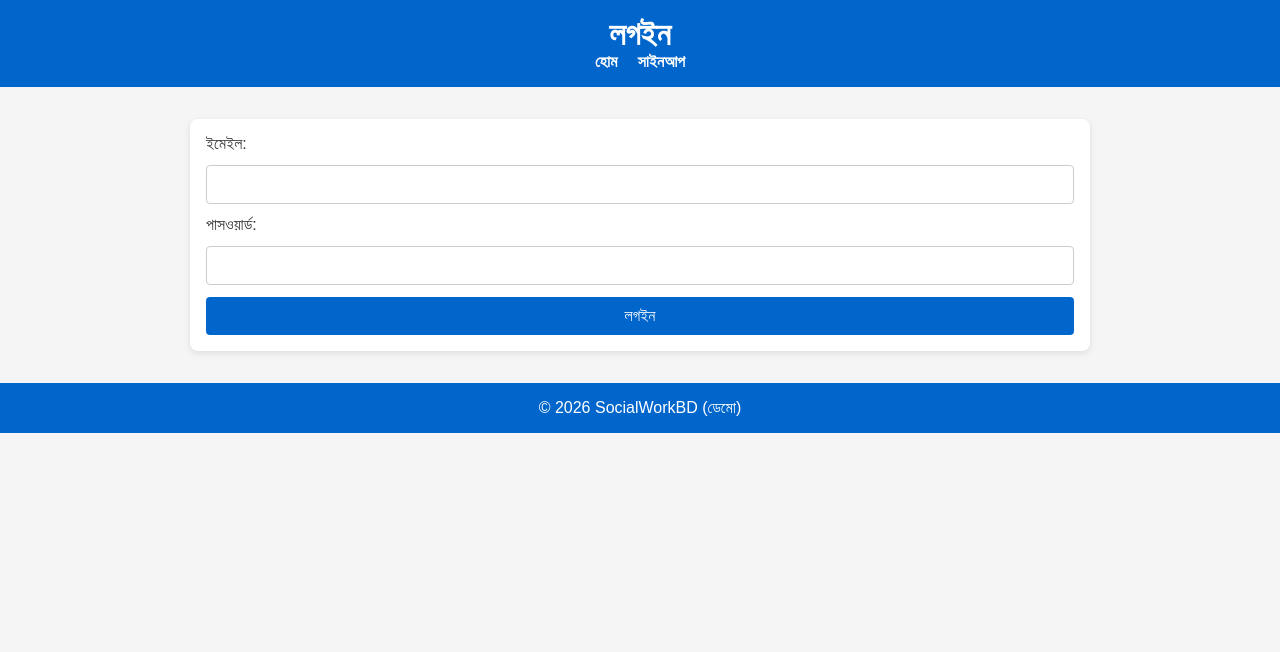
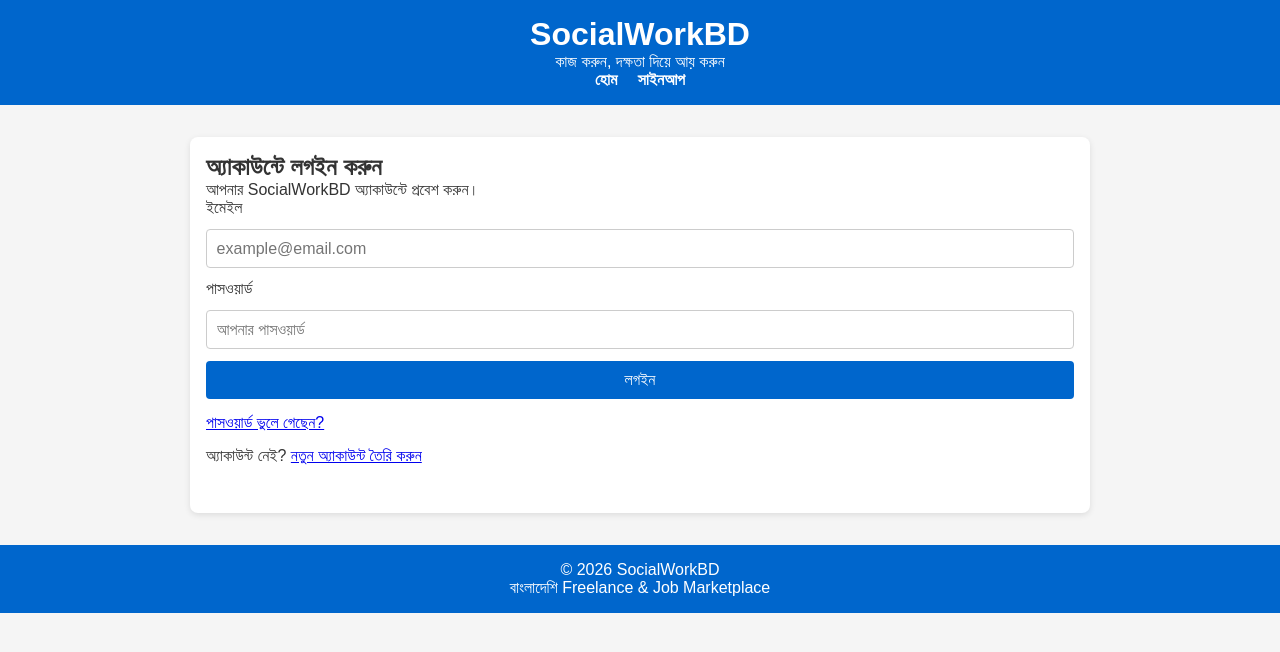
Before and after one commit to onlinecreativeit24-source/SocialWorkBD, a plain HTML site: page login.html in a window 1280 px wide. Drawn offline with Linux system fonts and the light colour scheme.

Commit message:
Enhance login.html with Firebase and layout updates
Updated the login page with Firebase scripts and improved layout.

```diff
--- a/login.html
+++ b/login.html
@@ -1,36 +1,110 @@
+
 <!DOCTYPE html>
 <html lang="bn">
 <head>
-  <meta charset="UTF-8" />
-  <meta name="viewport" content="width=device-width, initial-scale=1.0"/>
-  <title>লগইন</title>
-  <link rel="stylesheet" href="styles.css" />
+  <meta charset="UTF-8">
+  <meta name="viewport" content="width=device-width, initial-scale=1.0">
+
+  <title>লগইন - SocialWorkBD</title>
+
+  <link rel="stylesheet" href="styles.css">
+
+  <!-- Firebase -->
+  <script src="https://www.gstatic.com/firebasejs/11.10.0/firebase-app-compat.js"></script>
+  <script src="https://www.gstatic.com/firebasejs/11.10.0/firebase-auth-compat.js"></script>
+  <script src="https://www.gstatic.com/firebasejs/11.10.0/firebase-firestore-compat.js"></script>
 </head>
+
 <body>
-  <header>
-    <h1>লগইন</h1>
+
+<header class="site-header">
+  <div class="container">
+
+    <h1>SocialWorkBD</h1>
+
+    <p>কাজ করুন, দক্ষতা দিয়ে আয় করুন</p>
+
     <nav>
       <a href="index.html">হোম</a>
       <a href="signup.html">সাইনআপ</a>
     </nav>
-  </header>
 
-  <main>
+  </div>
+</header>
+
+<main class="container">
+
+  <section class="jobs-section">
+
+    <h2>অ্যাকাউন্টে লগইন করুন</h2>
+
+    <p>
+      আপনার SocialWorkBD অ্যাকাউন্টে প্রবেশ করুন।
+    </p>
+
     <form id="login-form">
-      <label>ইমেইল:</label>
-      <input type="email" id="email" required />
 
-      <label>পাসওয়ার্ড:</label>
-      <input type="password" id="password" required />
+      <label for="email">
+        ইমেইল
+      </label>
 
-      <button type="submit">লগইন</button>
+      <input
+        type="email"
+        id="email"
+        placeholder="example@email.com"
+        autocomplete="email"
+        required
+      >
+
+      <label for="password">
+        পাসওয়ার্ড
+      </label>
+
+      <input
+        type="password"
+        id="password"
+        placeholder="আপনার পাসওয়ার্ড"
+        autocomplete="current-password"
+        required
+      >
+
+      <button type="submit">
+        লগইন
+      </button>
+
     </form>
-  </main>
 
-  <footer>
-    <p>© 2026 SocialWorkBD (ডেমো)</p>
-  </footer>
+    <p style="margin-top:15px;">
+      <a href="#" id="forgot-password">
+        পাসওয়ার্ড ভুলে গেছেন?
+      </a>
+    </p>
 
-  <script src="app.js"></script>
+    <p style="margin-top:15px;">
+      অ্যাকাউন্ট নেই?
+      <a href="signup.html">
+        নতুন অ্যাকাউন্ট তৈরি করুন
+      </a>
+    </p>
+
+  </section>
+
+</main>
+
+<footer>
+  <div class="container">
+
+    <p>© 2026 SocialWorkBD</p>
+
+    <p>
+      বাংলাদেশি Freelance & Job Marketplace
+    </p>
+
+  </div>
+</footer>
+
+<script src="firebase-config.js"></script>
+<script src="app.js"></script>
+
 </body>
 </html>
```
